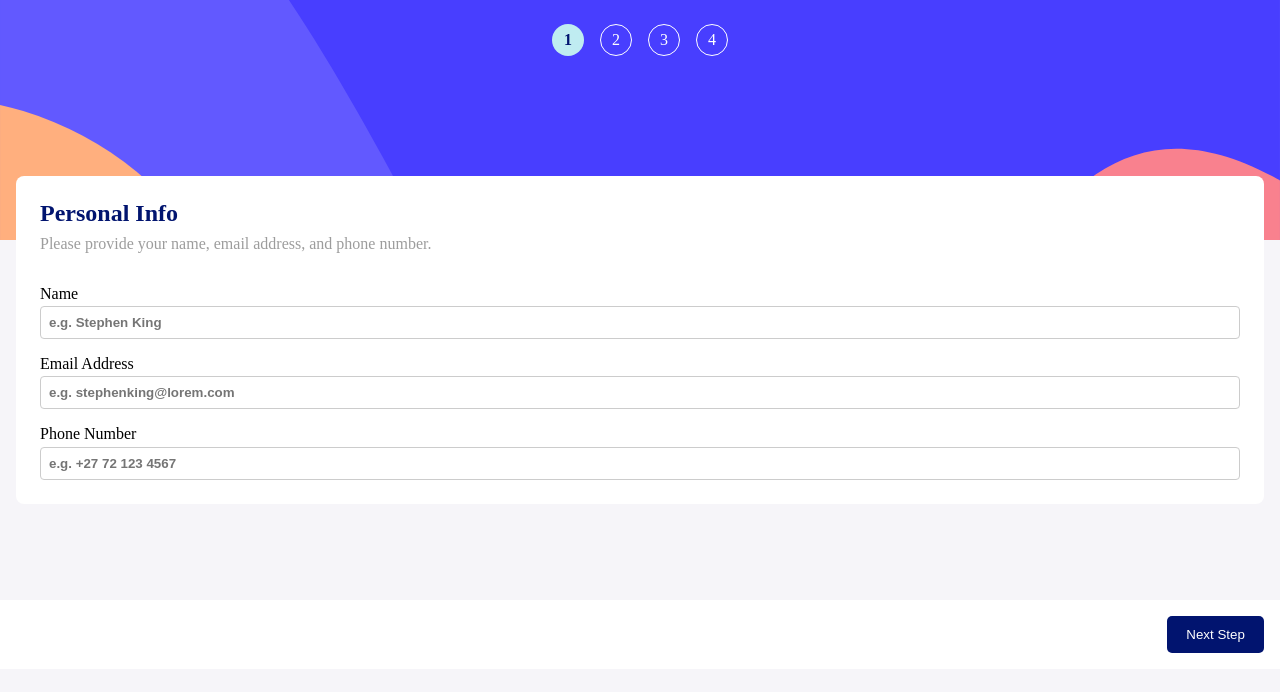
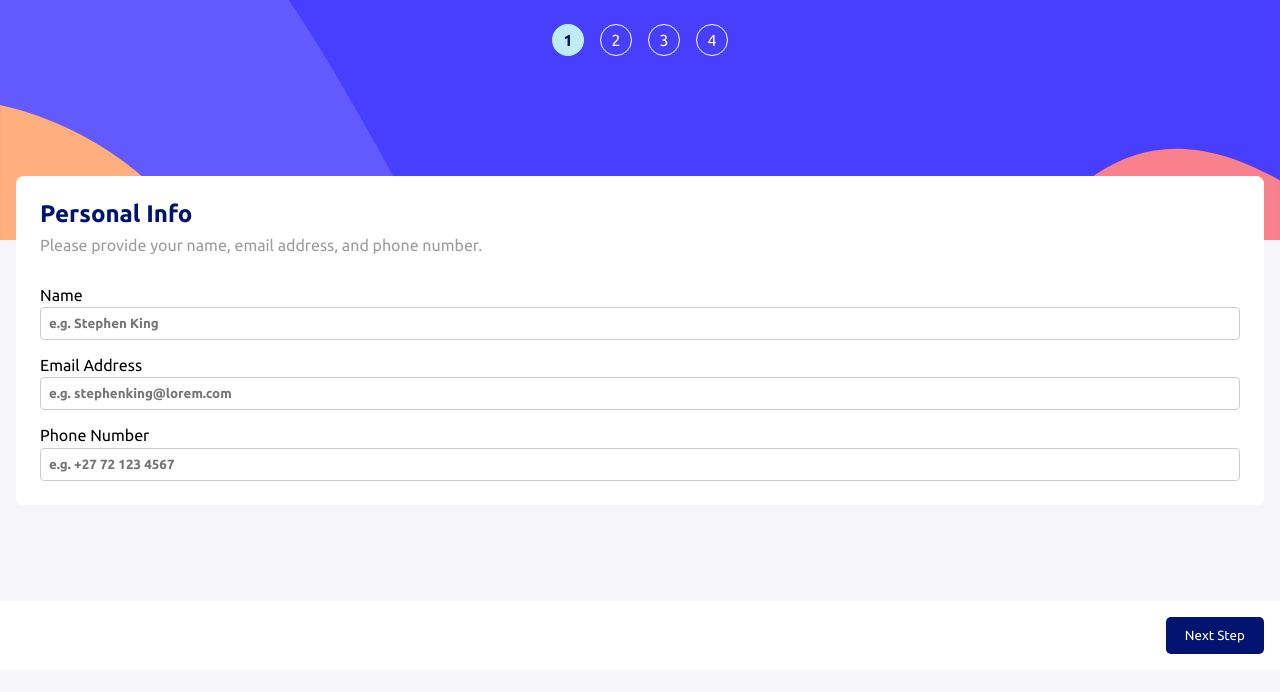
Before and after one commit to nkululek0/multi-step-form, a React (Vite) app: page / in a window 1280 px wide. Shown: the top 692 px of the page. Built offline with nearby package versions, Linux system fonts and the light colour scheme.

Commit message:
(Update): global-styling -> adds and applies ubuntu font to entire project

```diff
--- a/index.html
+++ b/index.html
@@ -5,6 +5,9 @@
     <link rel="icon" type="image/svg+xml" href="/vite.svg" />
     <meta name="viewport" content="width=device-width, initial-scale=1.0" />
     <title>Gamer Hub</title>
+    <link rel="preconnect" href="https://fonts.googleapis.com">
+    <link rel="preconnect" href="https://fonts.gstatic.com" crossorigin>
+    <link href="https://fonts.googleapis.com/css2?family=Ubuntu:ital,wght@0,300;0,400;0,500;0,700;1,300;1,400;1,500;1,700&display=swap" rel="stylesheet">
   </head>
   <body>
     <div id="root"></div>
--- a/src/app/App.css
+++ b/src/app/App.css
@@ -2,6 +2,7 @@
   box-sizing: border-box;
   margin: 0;
   padding: 0;
+  font-family: "Ubuntu", sans-serif;
 }
 
 .app-component-wrapper {
```
